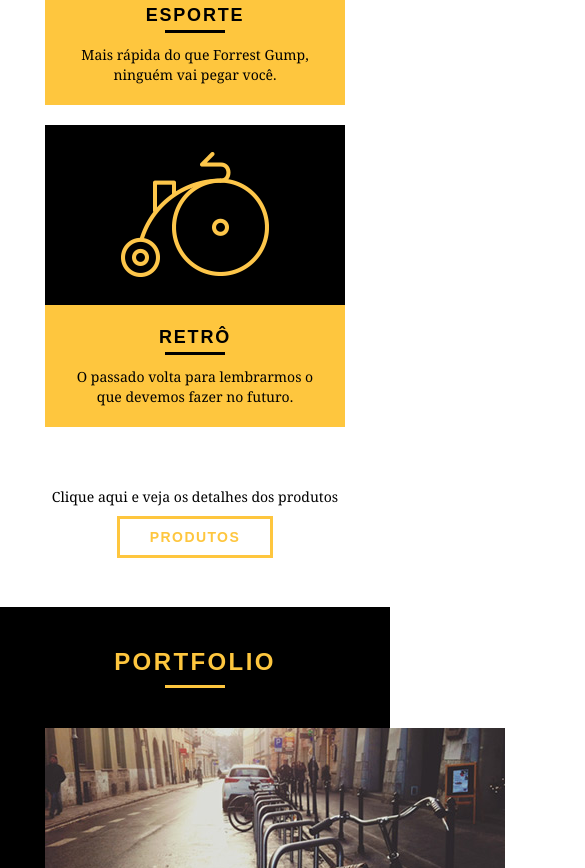
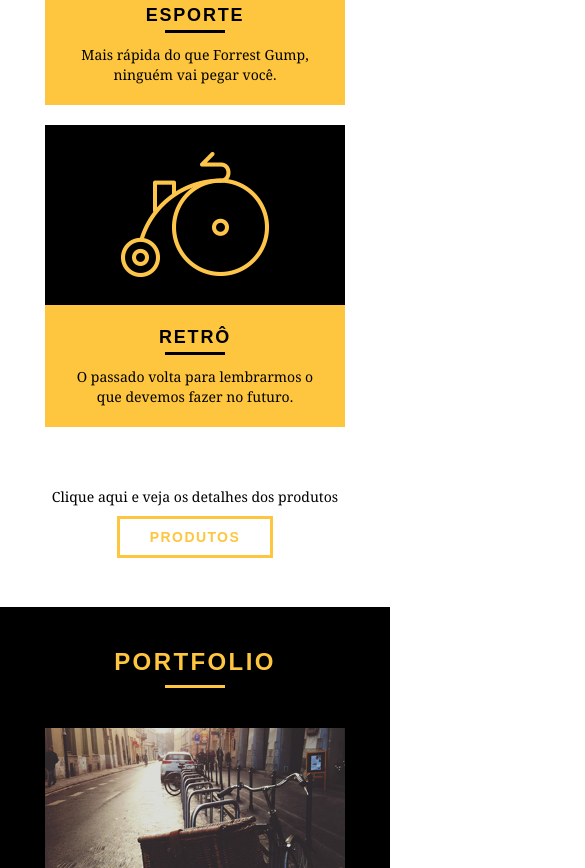
Before and after one commit to hugopedro/projeto-bikcraft, a plain HTML site: page index.html in a window 390 px wide. Shown: the part 1132-2000 px from the top of the page, 585 px wide, since content can reach past the window. Drawn offline with Linux system fonts and the light colour scheme; a script that the page names is missing.

Commit message:
Ajustando grid para ser responsivo

```diff
--- a/css/grid.css
+++ b/css/grid.css
@@ -157,7 +157,7 @@
   }
   .grid-1, .grid-2, .grid-3, .grid-4, .grid-5, .grid-6, .grid-7, .grid-8, .grid-9, .grid-10, .grid-11, .grid-12, .grid-13, .grid-14, .grid-15, .grid-16, .grid-1-3 {
     width: 300px;
-    margin: 0 0 20px 0;
+    margin: 0 0 20px 0; /* pra dar margens para as imagens e colunas pra não ficar grudado*/
     float: none;
   }
 }
--- a/css/style.css
+++ b/css/style.css
@@ -12,6 +12,7 @@ p {
 img {
     display: block; /*isso tira uma margemzinha que as imagens tem embaixo e aí facilita trabalhar com elas */
     /*daí foi necessário ajustar manualmente o header que tava com 96px ficou com 92px pra ajeitar */
+    max-width: 100%; /*deixa a imagem responsiva para mobile */
 }
 
 .btn {
```
